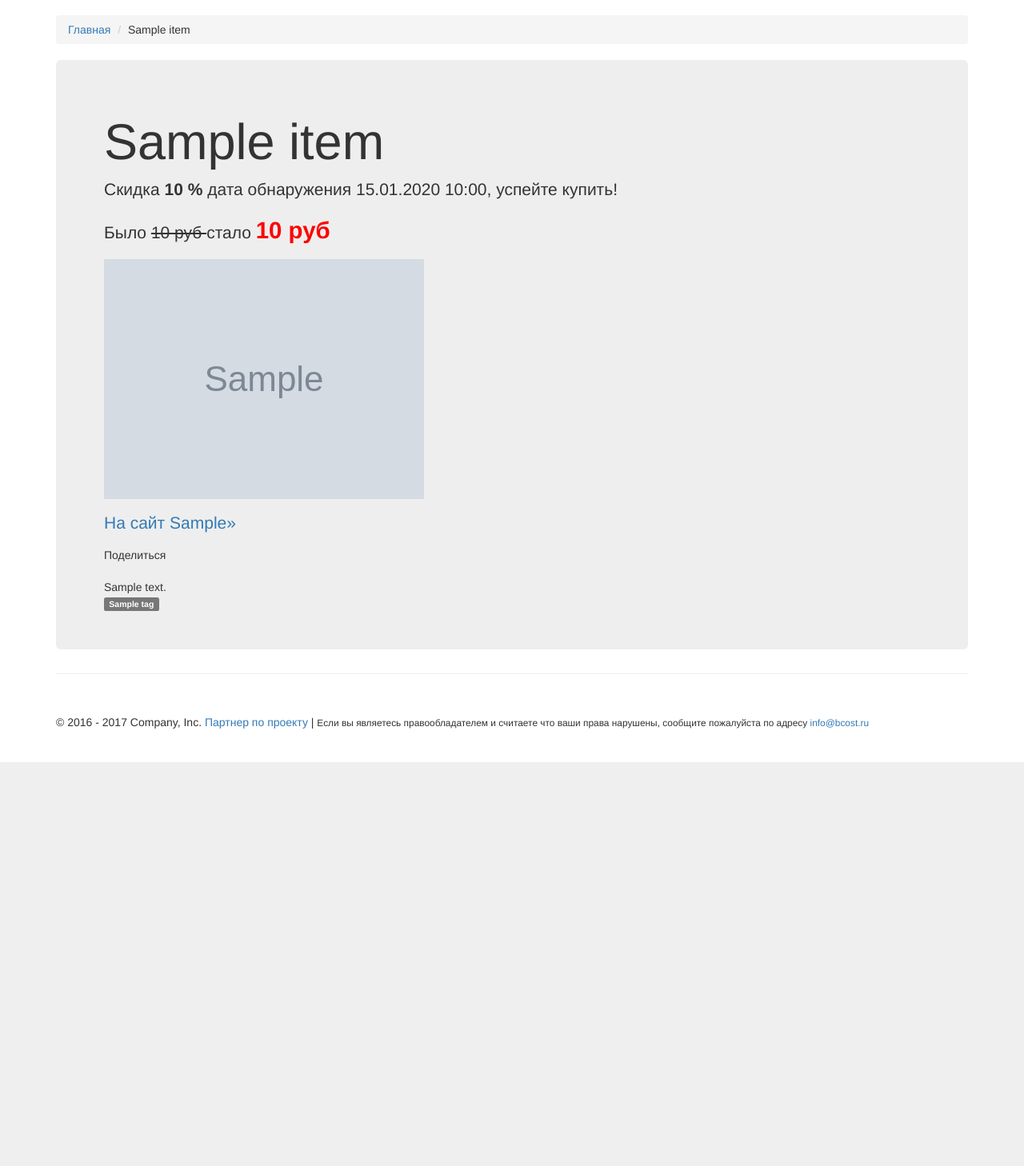
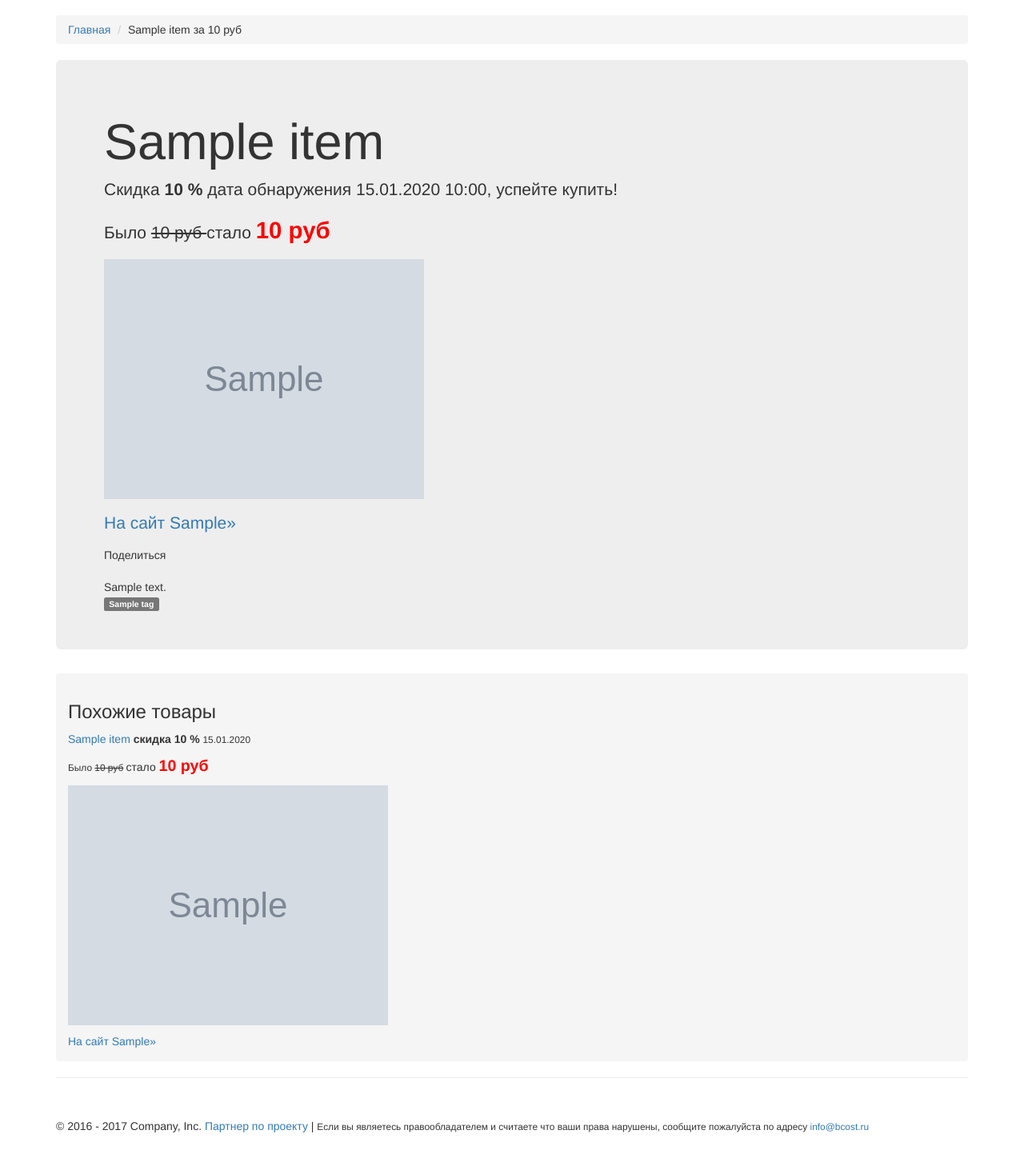
Before and after one commit to vench/sale-pr, a PHP site: page /?a=site/detail&id=1 in a window 1280 px wide. Shown: the part 51-1509 px from the top of the page at 80% size. Before the commit the page ends 1004 px from the top, so only its background shows below. Run offline with PHP 8.4, Linux system fonts and the light colour scheme; tables that the repository leaves empty hold one stand-in row (values such as "Sample post"); grey boxes marked "Sample" are stand-in pictures; some libraries are stand-ins or nearby versions.

Commit message:
add related items

```diff
--- a/src/app/controller/SiteController.php
+++ b/src/app/controller/SiteController.php
@@ -108,14 +108,16 @@ class SiteController implements ApplyAppableInterface {
             $this->itemInfoDao->save($itemInfo);
         }
 
-
+        $tags = $this->daoTag->getTagByItem($item);
 
 
 
         View::renderPhp('item', [
             'item'  => $item,
-            'tags'  => $this->daoTag->getTagByItem($item),
+            'tags'  => $tags,
             'description'   => $itemInfo->getText(),
+            'relatedItems'       => isset($tags[0]) ?
+                $this->dao->getItemsByTagId( $tags[0]->getId(), 4, [$id] ) : [],
         ]);
      }
 
--- a/src/resource/views/item.php
+++ b/src/resource/views/item.php
@@ -1,7 +1,8 @@
 <?php
 /* @var $item \sale\model\SaleItem */
 /* @var $tags \sale\model\SaleTags[] */
-/* @var string $description  */
+/* @var  $description string */
+/* @var $relatedItems \sale\model\SaleItem[]  */
 
 
 
@@ -9,13 +10,13 @@
         <script src="//yastatic.net/share2/share.js"></script> ');
 
 $image = $item->getImage() ? $item->getImage() : 'http://bcost.ru/img/emptyimage.jpg';
-
+$titlePrice = $item->getTitle() . ' за ' . $priceFormat($item->getPriceNew());
 self::renderPhp('header', [
     'active' => 'item',
-    'title' => $item->getTitle(),
+    'title' => $titlePrice,
     'obImage' => $image,
     'obUrl' => 'http://bcost.ru/?a=site/detail&id=' . $item->getId(),
-    'obTitle' => $item->getTitle() . ' за ' . $priceFormat( $item->getPriceNew() ),
+    'obTitle' => $titlePrice,
 ]);
 ?>
 
@@ -51,7 +52,44 @@ self::renderPhp('header', [
             <?php endforeach; ?>
         </div>
     <?php endif; ?>
+
+
+
+
+
 </div>
+
+  <?php if(!empty($relatedItems)):?>
+<div class="sidebar-module-inset">
+        <h3>Похожие товары</h3>
+        <div class="row " >
+        <?php foreach ($relatedItems as $relatedItem): ?>
+         <div  class="col-xs-6 col-lg-3 item">
+             <p><a class="" href="/?a=site/detail&id=<?php echo $relatedItem->getId(); ?>" title="Детально: <?php echo $relatedItem->getTitle(); ?>">
+                 <?php echo $relatedItem->getTitle(); ?></a> <b> скидка <?php echo $relatedItem->getPriceDiff(); ?> %</b> <small><?php echo $dateFormat($relatedItem->getDateInsert(), 'd.m.Y'); ?></small></p>
+
+		    <p><small>Было  <span class="price-old"><?php echo $priceFormat( $relatedItem->getPriceOld()); ?></span>
+                        </small>
+                        стало <span class="price-new"><?php echo $priceFormat($relatedItem->getPriceNew()); ?> </span>
+                    </p>
+                    <?php $url = !is_null($relatedItem->getImage()) ? $relatedItem->getImage() : '/img/emptyimage.jpg'; ?>
+                    <p>
+                        <a class="" href="/?a=site/detail&id=<?php echo $relatedItem->getId(); ?>" title="Детально: <?php echo $relatedItem->getTitle(); ?>">
+                             <noindex>
+                            <img src="<?php echo $url;?>" alt="<?php echo $relatedItem->getTitle(); ?>"/>
+                             </noindex>
+                        </a>
+                        </p>
+
+                    <noindex>
+                    <p><a target="_blank" class="" href="<?php echo $item->getLink();?>">На сайт <?php echo $item->getHost();?>&raquo;</a></p>
+                    </noindex>
+         </div>
+
+        <?php endforeach; ?>
+           </div>
+    </div>
+     <?php endif; ?>
 
 
 <?php self::renderPhp('footer'); ?>
--- a/src/sale/dao/QuerySaleItem.php
+++ b/src/sale/dao/QuerySaleItem.php
@@ -1,7 +1,6 @@
 <?php
 
 namespace sale\dao;
-
 
 /**
  */
@@ -42,24 +41,31 @@ class QuerySaleItem {
      * @var array [0 => min, 1 => max]
      */
     public $price;
+    public $notItemIds = null;
 
     /**
      *
      * @param array $params
      */
     public function __construct($params = []) {
-		foreach($params as $field => $value) {
-			if($field == 'text') {
+        foreach ($params as $field => $value) {
+            if ($field == 'text') {
                 $this->text = $value;
             }
-			if($field == 'saleSize') {
+            if ($field == 'saleSize') {
                 $this->saleSize = $value;
             }
-                        if($field == 'tag') {
+            if ($field == 'tag') {
                 $this->tagId = $value;
             }
-                        if($field == 'price') {
+            if ($field == 'price') {
                 $this->price = is_array($value) ? $value : [$value, $value];
+            }
+            if ($field == 'limit') {
+                $this->limit = $value;
+            }
+            if ($field == 'notItemIds ') {
+                $this->notItemIds = $value;
             }
         }
     }
@@ -72,28 +78,37 @@ class QuerySaleItem {
         $params = [];
         $condition = '';
         $conditions = [];
-		if(!empty($this->text)) {
+        if (!empty($this->text)) {
             $conditions[] = 'title like :title';
-			$params[':title'] = $this->text.'%';
+            $params[':title'] = $this->text . '%';
         }
-		if(!empty($this->saleSize)) {
+        if (!empty($this->saleSize)) {
             $conditions[] = 'price_diff >= :saleSize';
-			$params[':saleSize'] = (int)$this->saleSize;
+            $params[':saleSize'] = (int) $this->saleSize;
         }
 
-                if(!empty($this->tagId)) {
+        if (!empty($this->tagId)) {
             $conditions[] = 'id IN (SELECT item_id FROM sale_tag_item WHERE tag_id =:tag)';
-			$params[':tag'] = (int)$this->tagId;
+            $params[':tag'] = (int) $this->tagId;
         }
-                if(!empty($this->price) && ($this->getPriceMax() > $this->getPriceMin())) {
+        if (!empty($this->price) && ($this->getPriceMax() > $this->getPriceMin())) {
 
             $conditions[] = 'price_new BETWEEN :priceMin AND :priceMax';
             $params[':priceMin'] = $this->getPriceMin();
             $params[':priceMax'] = $this->getPriceMax();
         }
+        if(!empty($this->notItemIds) && is_array($this->notItemIds)) {
+            $keys = [];
+            foreach ($this->notItemIds as $n => $id) {
+                $key = ':notItemIds' . $n;
+                $keys[] = $key;
+                $params[$key] = $id;
+            }
+            $conditions[] = 'id NOT IN ('.join(',', $keys).')';
+        }
 
-		if(!empty($conditions)) {
-			$condition = 'WHERE '.join(' AND ', $conditions).'';
+        if (!empty($conditions)) {
+            $condition = 'WHERE ' . join(' AND ', $conditions) . '';
         }
 
         return new Condition($condition, $params, 'ORDER BY price_diff DESC, price_new');
@@ -121,16 +136,17 @@ class QuerySaleItem {
      */
     public function getParams() {
         $params = [];
-		if(!empty($this->text)) {
+        if (!empty($this->text)) {
             $params['text'] = $this->text;
         }
-		if(!empty($this->saleSize)) {
+        if (!empty($this->saleSize)) {
             $params['saleSize'] = $this->saleSize;
         }
-                if(!empty($this->tagId)) {
+        if (!empty($this->tagId)) {
             $params['tag'] = $this->tagId;
         }
 
-		return   empty($params) ? '' :  http_build_query(['f' => $params] );
+        return empty($params) ? '' : http_build_query(['f' => $params]);
     }
+
 }
--- a/src/sale/dao/SaleItemDao.php
+++ b/src/sale/dao/SaleItemDao.php
@@ -29,6 +29,23 @@ class SaleItemDao {
         return $res;
     }
 
+
+    /**
+     *
+     * @param int $tagId
+     * @param int $limit
+     * @param array $notItemIds
+     * @return  sale\model\SaleItem[]
+     */
+    public function getItemsByTagId($tagId, $limit = 4, $notItemIds = null) {
+        $q = new QuerySaleItem([
+            'tag'           => $tagId,
+            'limit'         => $limit,
+            'notItemIds'    => $notItemIds
+        ]);
+
+        return $this->query($q);
+    }
 
     /**
      *
```
Lines whose indentation alone changed are shown as unchanged.
